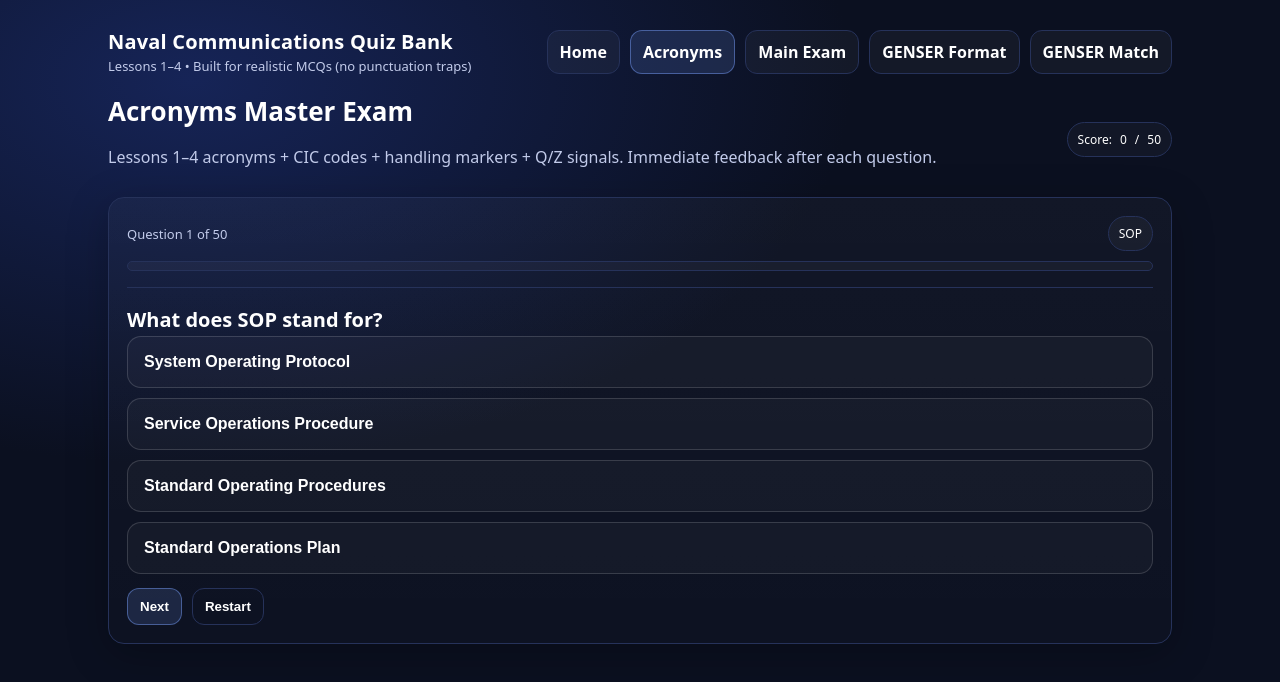
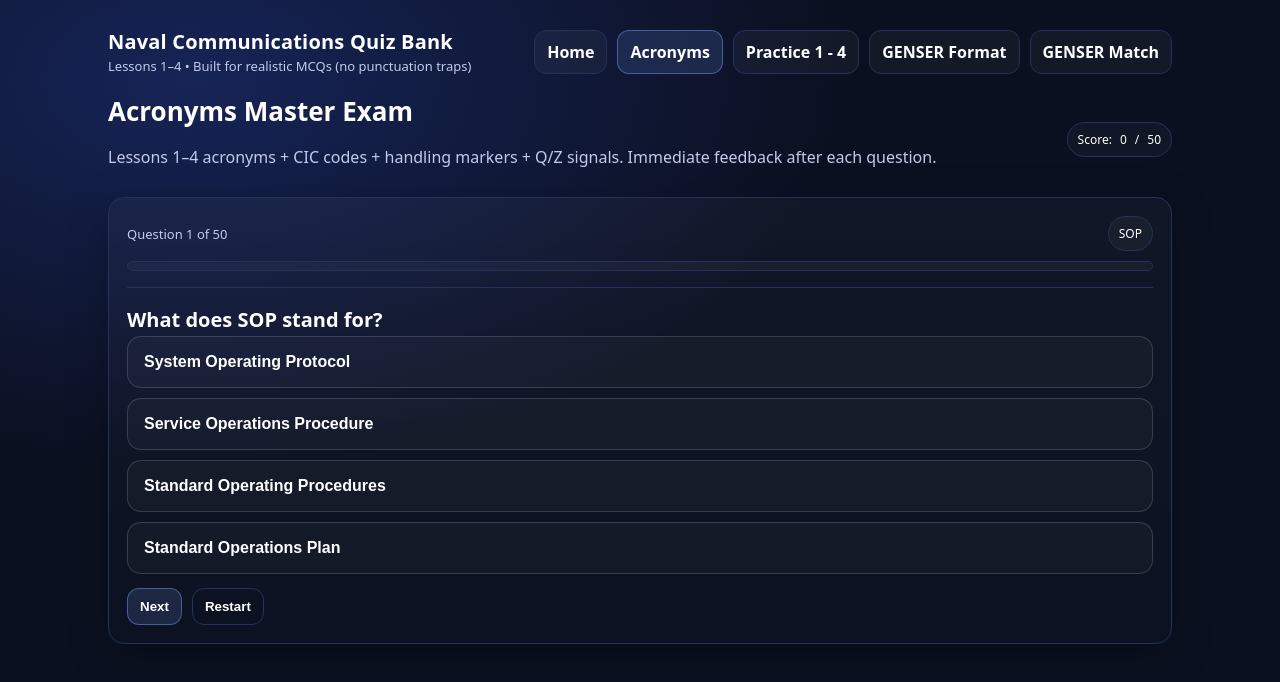
Before and after one commit to concsp/comms, a plain HTML site: page acronym-test.html in a window 1280 px wide. Drawn offline with Linux system fonts and the light colour scheme.

Commit message:
Update acronym-test.html

```diff
--- a/acronym-test.html
+++ b/acronym-test.html
@@ -17,7 +17,7 @@
       <div style="display:flex; gap:10px; flex-wrap:wrap;">
         <a class="btn " href="index.html">Home</a>
         <a class="btn primary" href="acronym-test.html">Acronyms</a>
-        <a class="btn " href="comprehensive-test.html">Main Exam</a>
+        <a class="btn " href="comprehensive-test.html">Practice 1 - 4</a>
         <a class="btn " href="genser-format-test.html">GENSER Format</a>
         <a class="btn" href="genser-matching.html">GENSER Match</a>
       </div>
```
